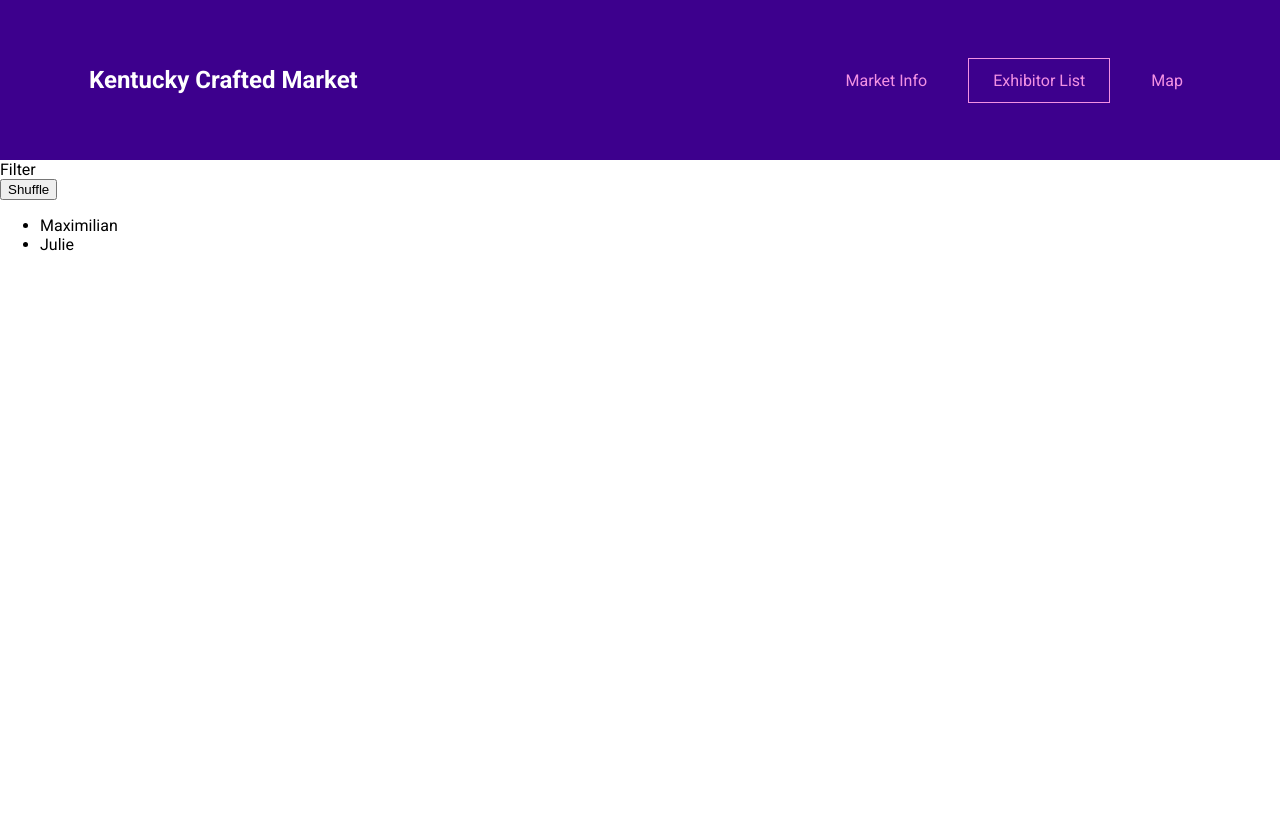
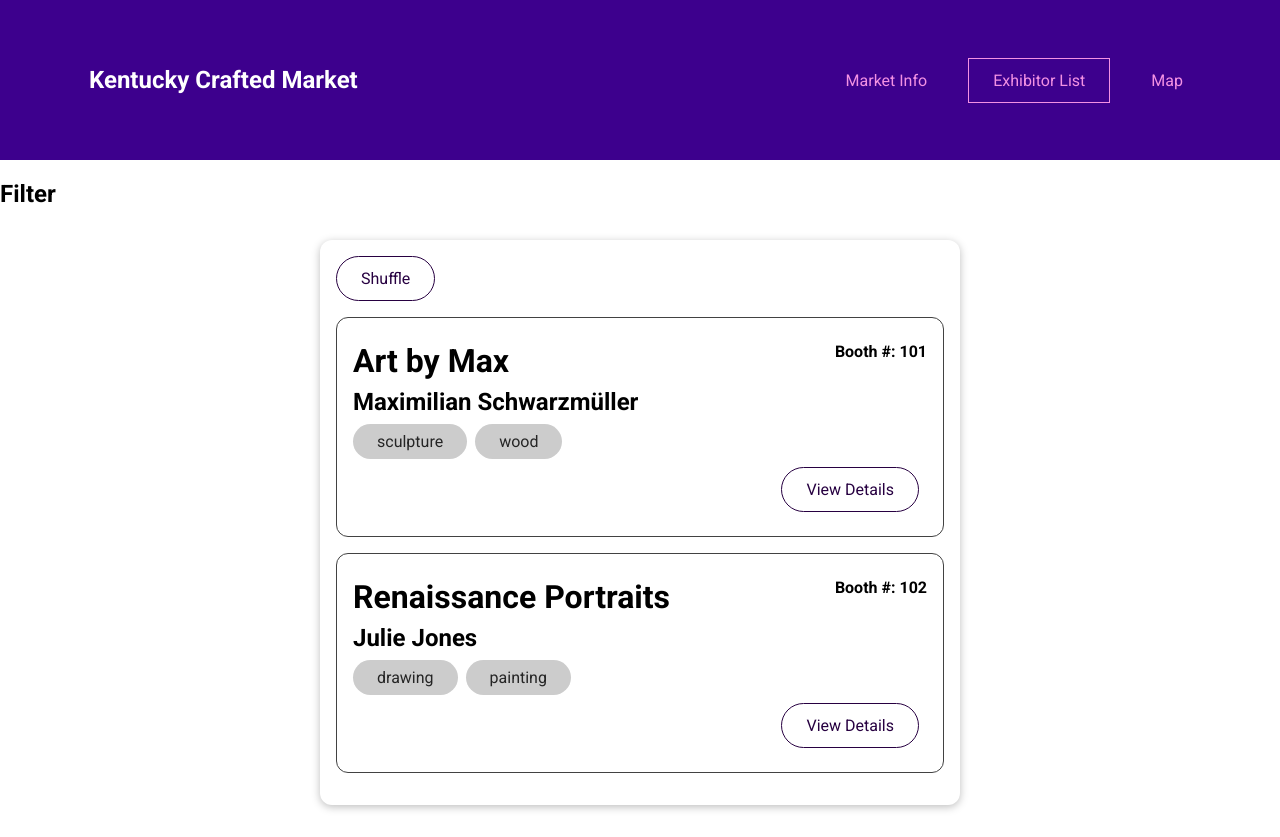
Before and after one commit to kyartscouncil/kac-test-001, a Vue app: page /exhibitors in a window 1280 px wide. Before the commit the page ends 800 px from the top, so only its background shows below. Built offline with nearby package versions, Linux system fonts and the light colour scheme.

Commit message:
Created Base components, etc

```diff
--- /dev/null
+++ b/src/components/exhibitors/ExhibitorItem.vue
@@ -0,0 +1,63 @@
+<template>
+	<li>
+		<h4 class="float-right">Booth #: {{ boothNumber }}</h4>
+		<h2>{{ businessName }}</h2>
+		<h3>{{ fullName }}</h3>
+		<div>
+			<base-badge v-for="medium in media" :key="medium" :type="medium" :title="medium"></base-badge>
+		</div>
+		<div class="actions">
+			<base-button mode="outline" link :to="exhibitorDetailsLink">View Details</base-button>
+		</div>
+	</li>
+</template>
+
+<script>
+	export default {
+		props: ['id', 'businessName', 'firstName', 'lastName', 'boothNumber', 'media'],
+		computed: {
+			fullName() {
+				return this.firstName + ' ' + this.lastName;
+			},
+			exhibitorDetailsLink() {
+				return this.$route.path + '/' + this.id;
+			},
+		},
+	};
+</script>
+
+<style scoped>
+	li {
+		margin: 1rem 0;
+		border: 1px solid #424242;
+		border-radius: 12px;
+		padding: 1rem;
+	}
+
+	h2 {
+		font-size: 2rem;
+	}
+
+	h3 {
+		font-size: 1.5rem;
+	}
+
+	h2,
+	h3,
+	h4 {
+		margin: 0.5rem 0;
+	}
+
+	div {
+		margin: 0.5rem 0;
+	}
+
+	.actions {
+		display: flex;
+		justify-content: flex-end;
+	}
+
+	.float-right {
+		float: right;
+	}
+</style>
--- /dev/null
+++ b/src/components/ui/BaseBadge.vue
@@ -0,0 +1,42 @@
+<template>
+	<span class="badge" :class="type">
+		{{ text }}
+	</span>
+</template>
+
+<script>
+	export default {
+		props: ['type', 'title'],
+		computed: {
+			text() {
+				return this.title.toLowerCase();
+			},
+		},
+	};
+</script>
+
+<style scoped>
+	.badge {
+		background-color: #ccc;
+		color: #252525;
+		border-radius: 30px;
+		padding: 0.5rem 1.5rem;
+		display: inline-block;
+		margin-right: 0.5rem;
+	}
+
+	.frontend {
+		background-color: #3d008d;
+		color: white;
+	}
+
+	.backend {
+		background-color: #71008d;
+		color: white;
+	}
+
+	.career {
+		background-color: #8d006e;
+		color: white;
+	}
+</style>
--- /dev/null
+++ b/src/components/ui/BaseButton.vue
@@ -0,0 +1,73 @@
+<template>
+	<button v-if="!link" :class="mode">
+		<slot></slot>
+	</button>
+	<router-link v-else :to="to" :class="mode">
+		<slot></slot>
+	</router-link>
+</template>
+
+<script>
+	export default {
+		props: {
+			mode: {
+				type: String,
+				required: false,
+				default: null,
+			},
+			link: {
+				type: Boolean,
+				required: false,
+				default: false,
+			},
+			to: {
+				type: String,
+				required: false,
+				defaults: '/',
+			},
+		},
+	};
+</script>
+
+<style scoped>
+	button,
+	a {
+		text-decoration: none;
+		padding: 0.75rem 1.5rem;
+		font: inherit;
+		background-color: #3a0061;
+		border: 1px solid #3a0061;
+		color: white;
+		cursor: pointer;
+		border-radius: 30px;
+		margin-right: 0.5rem;
+		display: inline-block;
+	}
+
+	a:hover,
+	a:active,
+	button:hover,
+	button:active {
+		background-color: #270041;
+		border-color: #270041;
+	}
+
+	.flat {
+		background-color: transparent;
+		color: #3a0061;
+		border: none;
+	}
+
+	.outline {
+		background-color: transparent;
+		border-color: #270041;
+		color: #270041;
+	}
+
+	.flat:hover,
+	.flat:active,
+	.outline:hover,
+	.outline:active {
+		background-color: #edd2ff;
+	}
+</style>
--- /dev/null
+++ b/src/components/ui/BaseCard.vue
@@ -0,0 +1,15 @@
+<template>
+	<div class="card">
+		<slot></slot>
+	</div>
+</template>
+
+<style scoped>
+	.card {
+		border-radius: 12px;
+		box-shadow: 0 2px 8px rgba(0, 0, 0, 0.26);
+		padding: 1rem;
+		margin: 2rem auto;
+		max-width: 40rem;
+	}
+</style>
--- a/src/pages/exhibitors/ExhibitorsList.vue
+++ b/src/pages/exhibitors/ExhibitorsList.vue
@@ -1,18 +1,36 @@
 <template>
-	<section>Filter</section>
 	<section>
-		<div class="controls">
-			<button>Shuffle</button>
-		</div>
-		<ul v-if="hasExhibitors">
-			<li v-for="exhibitor in filteredExhibitors" :key="exhibitor.id">{{ exhibitor.firstName }}</li>
-		</ul>
-		<h3 v-else>No exhibitors found.</h3>
+		<h2>Filter</h2>
+	</section>
+	<section>
+		<base-card>
+			<div class="controls">
+				<base-button mode="outline">Shuffle</base-button>
+			</div>
+			<ul v-if="hasExhibitors">
+				<exhibitor-item
+					v-for="exhibitor in filteredExhibitors"
+					:key="exhibitor.id"
+					:id="exhibitor.id"
+					:business-name="exhibitor.businessName"
+					:first-name="exhibitor.firstName"
+					:last-name="exhibitor.lastName"
+					:booth-number="exhibitor.boothNumber"
+					:media="exhibitor.media"
+				></exhibitor-item>
+			</ul>
+			<h3 v-else>No exhibitors found.</h3>
+		</base-card>
 	</section>
 </template>
 
 <script>
+	import ExhibitorItem from '../../components/exhibitors/ExhibitorItem.vue';
+
 	export default {
+		components: {
+			ExhibitorItem,
+		},
 		computed: {
 			filteredExhibitors() {
 				return this.$store.getters['exhibitors/exhibitors'];
@@ -23,3 +41,16 @@
 		},
 	};
 </script>
+
+<style scoped>
+	ul {
+		list-style: none;
+		margin: 0;
+		padding: 0;
+	}
+
+	.controls {
+		display: flex;
+		justify-content: space-between;
+	}
+</style>
--- a/src/store/modules/exhibitors/index.js
+++ b/src/store/modules/exhibitors/index.js
@@ -12,7 +12,7 @@ export default {
 					businessName: 'Art by Max',
 					firstName: 'Maximilian',
 					lastName: 'Schwarzmüller',
-					medium: ['Sculpture', 'Wood'],
+					media: ['sculpture', 'wood'],
 					city: 'Lexington',
 					state: 'KY',
 					phone: '859-555-1111',
@@ -27,7 +27,7 @@ export default {
 					businessName: 'Renaissance Portraits',
 					firstName: 'Julie',
 					lastName: 'Jones',
-					medium: ['Drawing', 'Painting'],
+					media: ['drawing', 'painting'],
 					city: 'Owensboro',
 					state: 'KY',
 					phone: '859-555-2222',
```
Also changed, not shown: src/main.js (+7 -0 lines).
